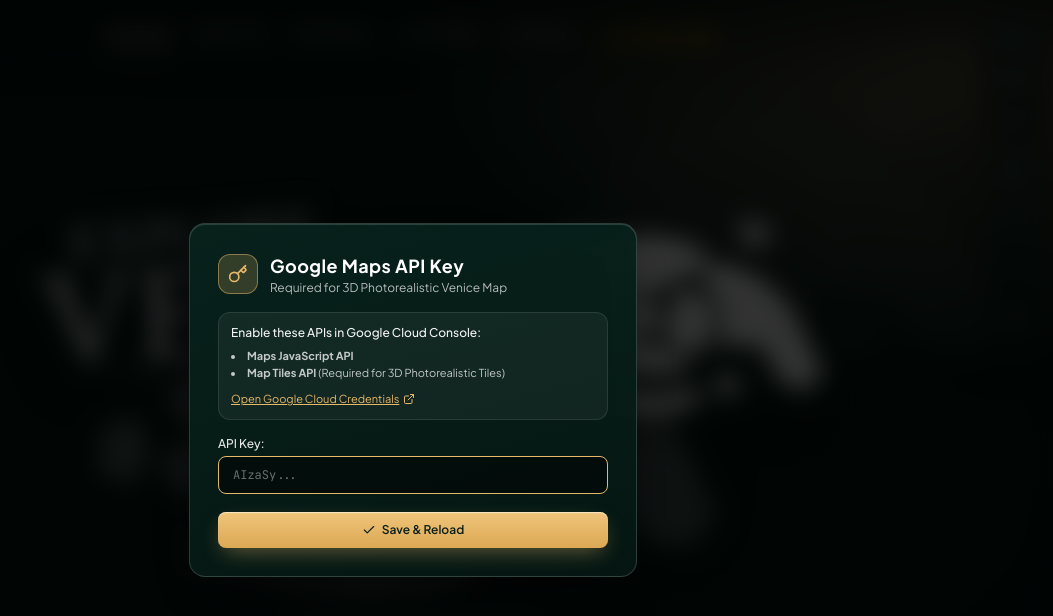
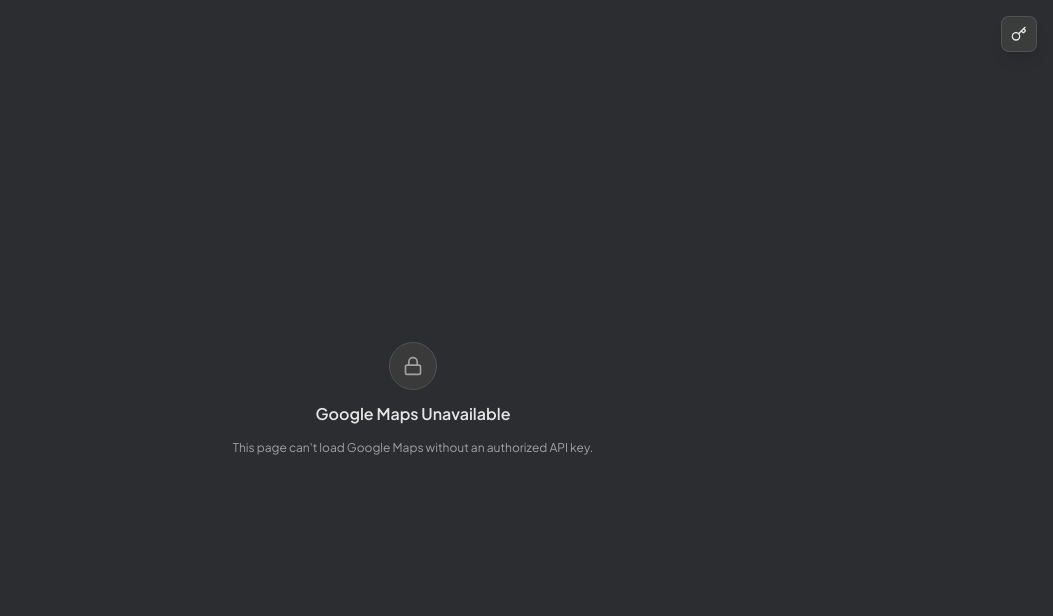
Before and after one commit to talmalek/VeniceMap, a React (Vite) app: page / in a window 1280 px wide. Shown: the top 616 px of the page, without its empty margins (227-1280 px from the left). Built offline with nearby package versions, Linux system fonts and the light colour scheme; a web font is replaced by a local one.

Commit message:
feat: add password-locked AES-256-GCM encrypted Maps API key vault and gray locked screen

```diff
--- a/src/App.tsx
+++ b/src/App.tsx
@@ -23,15 +23,17 @@ import {
   Home,
   Images,
   Key,
+  Lock,
   Minus,
   Plus,
   RotateCw,
   Sliders,
-  ExternalLink,
   AlertCircle,
   Check,
+  Unlock,
+  X,
 } from 'lucide-react';
-import { VeniceVectorMap } from './components/VeniceVectorMap';
+import {decryptApiKey} from './utils/cryptoKey';
 
 // Code-split on-demand UI drawers, native modals, and bottom filmstrip out of the initial critical bundle
 const SettingsModal = lazy(() => import('./components/SettingsModal'));
@@ -39,18 +41,15 @@ const AlbumImportModal = lazy(() => import('./components/AlbumImportModal'));
 const AlbumFilmstrip = lazy(() => import('./components/AlbumFilmstrip'));
 
 const API_KEY_STORAGE_KEY = 'venice_maps_api_key';
+const ENCRYPTED_MAPS_KEY = (import.meta.env.VITE_ENCRYPTED_MAPS_KEY || '').trim();
 
 const getStoredApiKey = (): string => {
   if (typeof window === 'undefined') return '';
   try {
-    const params = new URLSearchParams(window.location.search);
-    const keyParam = params.get('key') || params.get('gmp_key');
-    if (keyParam) {
-      localStorage.setItem(API_KEY_STORAGE_KEY, keyParam.trim());
-      return keyParam.trim();
-    }
-    const stored = localStorage.getItem(API_KEY_STORAGE_KEY);
-    if (stored && stored.trim()) return stored.trim();
+    const sessionKey = sessionStorage.getItem(API_KEY_STORAGE_KEY);
+    if (sessionKey && sessionKey.trim()) return sessionKey.trim();
+    const localKey = localStorage.getItem(API_KEY_STORAGE_KEY);
+    if (localKey && localKey.trim()) return localKey.trim();
   } catch {
     // Ignore storage errors
   }
@@ -62,9 +61,14 @@ const COLOR_STORAGE_KEY = 'venice_globe_color_grading_v2';
 export default function App() {
   const globeRef = React.useRef<Globe3DLayerRef | null>(null);
 
-  // Google Maps Platform API Key state & modal
+  // Google Maps Platform API Key & Password Unlock state
   const [apiKey, setApiKey] = useState<string>(getStoredApiKey);
-  const [showApiKeyModal, setShowApiKeyModal] = useState<boolean>(() => !getStoredApiKey());
+  const [showApiKeyModal, setShowApiKeyModal] = useState<boolean>(false);
+  const [passwordInput, setPasswordInput] = useState<string>('');
+  const [rememberDevice, setRememberDevice] = useState<boolean>(false);
+  const [isDecrypting, setIsDecrypting] = useState<boolean>(false);
+  const [unlockError, setUnlockError] = useState<string>('');
+  const [showManualKey, setShowManualKey] = useState<boolean>(() => !ENCRYPTED_MAPS_KEY);
   const [inputKey, setInputKey] = useState<string>('');
   const [authFailed, setAuthFailed] = useState<boolean>(false);
 
@@ -76,27 +80,70 @@ export default function App() {
     };
   }, []);
 
-  const handleSaveApiKey = (e?: React.FormEvent) => {
-    if (e) e.preventDefault();
+  const handleUnlockWithPassword = async (e: React.FormEvent) => {
+    e.preventDefault();
+    if (!passwordInput) return;
+    if (!ENCRYPTED_MAPS_KEY) {
+      setUnlockError('No encrypted API key is configured in this build.');
+      return;
+    }
+
+    setIsDecrypting(true);
+    setUnlockError('');
+    try {
+      const decrypted = await decryptApiKey(ENCRYPTED_MAPS_KEY, passwordInput);
+      try {
+        if (rememberDevice) {
+          localStorage.setItem(API_KEY_STORAGE_KEY, decrypted);
+          sessionStorage.removeItem(API_KEY_STORAGE_KEY);
+        } else {
+          sessionStorage.setItem(API_KEY_STORAGE_KEY, decrypted);
+          localStorage.removeItem(API_KEY_STORAGE_KEY);
+        }
+      } catch {
+        // Storage unavailable; keep in memory
+      }
+      setApiKey(decrypted);
+      setPasswordInput('');
+      setAuthFailed(false);
+      setShowApiKeyModal(false);
+    } catch {
+      setUnlockError('Incorrect password. Access denied.');
+    } finally {
+      setIsDecrypting(false);
+    }
+  };
+
+  const handleSaveManualKey = (e: React.FormEvent) => {
+    e.preventDefault();
     const clean = inputKey.trim();
     if (!clean) return;
     try {
+      if (rememberDevice) {
         localStorage.setItem(API_KEY_STORAGE_KEY, clean);
+        sessionStorage.removeItem(API_KEY_STORAGE_KEY);
+      } else {
+        sessionStorage.setItem(API_KEY_STORAGE_KEY, clean);
+        localStorage.removeItem(API_KEY_STORAGE_KEY);
+      }
     } catch {}
     setApiKey(clean);
+    setInputKey('');
     setAuthFailed(false);
     setShowApiKeyModal(false);
-    window.location.reload();
   };
 
   const handleClearApiKey = () => {
     try {
+      sessionStorage.removeItem(API_KEY_STORAGE_KEY);
       localStorage.removeItem(API_KEY_STORAGE_KEY);
     } catch {}
     setApiKey('');
     setInputKey('');
+    setPasswordInput('');
     setAuthFailed(false);
-    setShowApiKeyModal(true);
+    setShowApiKeyModal(false);
+    window.location.reload();
   };
 
   // Zoom progress drives the Explore Venice logo glide into the upper-left corner (0 = overview, 1 = zoomed in)
@@ -298,7 +345,6 @@ export default function App() {
 
       {/* Main Stage: Full-Viewport 3D Photorealistic Venice Buildings Globe */}
       <main className="w-full h-full relative">
-        {apiKey ? (
         <Globe3DLayer
           ref={globeRef}
           initialZoom={coverZoom}
@@ -313,11 +359,6 @@ export default function App() {
           onSelectPhoto={handleSelectPhoto}
           onHoverPhoto={setHoveredPhotoId}
         />
-        ) : (
-          <div className="w-full h-full flex flex-col items-center justify-center p-8 bg-[#061E19] relative overflow-hidden">
-            <VeniceVectorMap className="w-full max-w-2xl h-auto opacity-35 animate-pulse" />
-          </div>
-        )}
 
         {/* Explore Venice Brush Hero, White Vector Map & Dynamic Upper-Left Logo Glide */}
         <CloudFrameOverlay
@@ -333,7 +374,7 @@ export default function App() {
         <header className="fixed top-0 inset-x-0 z-30 pointer-events-none pl-28 pr-14 sm:px-8 py-5 flex items-center justify-center">
           <nav
             aria-label="Primary Venice navigation"
-            className="pointer-events-auto flex items-center gap-4 sm:gap-6 text-xs sm:text-[13px] font-medium tracking-[0.04em] text-white/90 drop-shadow-[0_2px_8px_rgba(0,0,0,0.75)]"
+            className="pointer-events-auto flex items-center gap-4 sm:gap-8 text-xs sm:text-[13px] font-medium tracking-[0.04em] text-white/90 drop-shadow-[0_2px_8px_rgba(0,0,0,0.75)]"
           >
             <button
               type="button"
@@ -395,23 +436,6 @@ export default function App() {
               }`}
             >
               Calibration
-            </button>
-
-            <button
-              type="button"
-              onClick={() => {
-                setInputKey(apiKey);
-                setShowApiKeyModal(true);
-              }}
-              className={`py-1 flex items-center gap-1.5 transition-colors cursor-pointer whitespace-nowrap shrink-0 border-b-2 focus-visible:outline-2 focus-visible:outline-offset-4 focus-visible:outline-[#E6B86A] ${
-                !apiKey || authFailed
-                  ? 'text-amber-400 border-amber-400 font-semibold'
-                  : 'text-white/80 border-transparent hover:text-white hover:border-white/50'
-              }`}
-              title="Google Maps Platform API Key"
-            >
-              <Key className="w-3.5 h-3.5" />
-              <span>{apiKey ? 'API Key' : 'Connect Maps'}</span>
             </button>
           </nav>
         </header>
@@ -574,9 +598,54 @@ export default function App() {
               >
                 <Sliders className="w-4 h-4" />
               </button>
+
+              <button
+                type="button"
+                onClick={() => {
+                  setUnlockError('');
+                  setShowApiKeyModal(true);
+                }}
+                title="Owner Key Access (Lock / Manage API Key)"
+                aria-label="Owner Key Access"
+                className="w-9 h-9 rounded-lg flex items-center justify-center text-emerald-300/90 hover:bg-white/12 hover:text-white transition-all duration-150 active:scale-95 cursor-pointer"
+              >
+                <Key className="w-4 h-4" />
+              </button>
             </div>
           </div>
         </main>
+      </div>
+  );
+
+  const lockedGrayScreen = (
+    <div className="relative w-screen h-screen overflow-hidden bg-[#2b2d30] text-neutral-300 select-none flex flex-col items-center justify-center p-6">
+      {/* Small Key Button in Top-Right Corner */}
+      <button
+        type="button"
+        onClick={() => {
+          setUnlockError('');
+          setPasswordInput('');
+          setShowApiKeyModal(true);
+        }}
+        title="Unlock Google Maps with Password"
+        aria-label="Unlock Google Maps"
+        className="fixed top-4 right-4 z-40 w-9 h-9 rounded-lg bg-neutral-700/80 hover:bg-neutral-600 border border-neutral-500/40 text-neutral-200 hover:text-white flex items-center justify-center shadow-lg transition-all duration-150 active:scale-95 cursor-pointer"
+      >
+        <Key className="w-4 h-4" />
+      </button>
+
+      {/* Gray Locked Notice */}
+      <div className="max-w-sm text-center space-y-3">
+        <div className="w-12 h-12 mx-auto rounded-full bg-neutral-700/70 border border-neutral-600 flex items-center justify-center text-neutral-400">
+          <Lock className="w-5 h-5" />
+        </div>
+        <h1 className="text-base font-semibold text-neutral-200">
+          Google Maps Unavailable
+        </h1>
+        <p className="text-xs text-neutral-400 leading-relaxed">
+          This page can&apos;t load Google Maps without an authorized API key.
+        </p>
+      </div>
     </div>
   );
 
@@ -590,103 +659,174 @@ export default function App() {
           {mainStage}
         </APIProvider>
       ) : (
-        mainStage
+        lockedGrayScreen
       )}
 
-      {/* Google Maps Platform API Key Modal */}
+      {/* Owner Password / API Key Unlock Modal */}
       {showApiKeyModal && (
-        <div className="fixed inset-0 z-50 flex items-center justify-center p-4 bg-black/80 backdrop-blur-md animate-fade-in select-text">
-          <div className="w-full max-w-md rounded-2xl venice-glass-strong border border-[#E6B86A]/40 p-6 sm:p-7 shadow-2xl text-white">
-            <div className="flex items-center gap-3 mb-4">
+        <div className="fixed inset-0 z-50 flex items-center justify-center p-4 bg-black/75 backdrop-blur-md animate-fade-in select-text">
+          <div className="w-full max-w-sm rounded-2xl venice-glass-strong border border-[#E6B86A]/40 p-6 shadow-2xl text-white relative">
+            <button
+              type="button"
+              onClick={() => setShowApiKeyModal(false)}
+              aria-label="Close"
+              className="absolute top-4 right-4 w-7 h-7 rounded-lg bg-white/10 hover:bg-white/20 text-white/70 hover:text-white flex items-center justify-center transition-colors cursor-pointer"
+            >
+              <X className="w-4 h-4" />
+            </button>
+
+            <div className="flex items-center gap-3 mb-4 pr-6">
               <div className="w-10 h-10 rounded-xl bg-[#E6B86A]/20 border border-[#E6B86A]/50 flex items-center justify-center text-[#E6B86A] shrink-0">
-                <Key className="w-5 h-5" />
+                {apiKey ? <Unlock className="w-5 h-5" /> : <Key className="w-5 h-5" />}
               </div>
               <div>
-                <h2 className="text-base sm:text-lg font-bold text-white tracking-wide">
-                  Google Maps API Key
+                <h2 className="text-base font-bold text-white tracking-wide">
+                  {apiKey ? 'Maps Unlocked' : 'Owner Unlock'}
                 </h2>
                 <p className="text-xs text-white/70">
-                  Required for 3D Photorealistic Venice Map
+                  {apiKey
+                    ? 'Google Maps 3D session is active'
+                    : 'Enter password to decrypt Maps API key'}
                 </p>
               </div>
             </div>
 
             {authFailed && (
-              <div className="mb-4 p-3 rounded-lg bg-red-950/70 border border-red-500/50 flex items-start gap-2.5 text-xs text-red-200">
+              <div className="mb-4 p-3 rounded-lg bg-red-950/70 border border-red-500/50 flex items-start gap-2 text-xs text-red-200">
                 <AlertCircle className="w-4 h-4 text-red-400 shrink-0 mt-0.5" />
-                <div>
-                  <strong className="block font-semibold">Authentication Failed (ApiProjectMapError)</strong>
-                  <p className="mt-0.5 text-white/80">
-                    Verify that your Google Cloud key has both <strong>Maps JavaScript API</strong> and <strong>Map Tiles API</strong> enabled.
-                  </p>
-                </div>
+                <span>
+                  Google Maps rejected this API key. Verify Maps JavaScript API and Map Tiles API are enabled.
+                </span>
               </div>
             )}
 
-            <div className="space-y-2 mb-4 text-xs text-white/80 bg-white/5 rounded-xl p-3 border border-white/10">
-              <p className="font-medium text-white/95">
-                Enable these APIs in Google Cloud Console:
-              </p>
-              <ul className="list-disc list-inside space-y-0.5 text-white/75 text-[11px]">
-                <li><strong>Maps JavaScript API</strong></li>
-                <li><strong>Map Tiles API</strong> (Required for 3D Photorealistic Tiles)</li>
-              </ul>
-              <a
-                href="https://console.cloud.google.com/google/maps-apis/credentials"
-                target="_blank"
-                rel="noopener noreferrer"
-                className="text-[#E6B86A] hover:text-[#F5CF8B] underline inline-flex items-center gap-1 text-[11px] pt-1"
+            {unlockError && (
+              <div className="mb-4 p-2.5 rounded-lg bg-red-950/70 border border-red-500/50 flex items-center gap-2 text-xs text-red-200">
+                <AlertCircle className="w-4 h-4 text-red-400 shrink-0" />
+                <span>{unlockError}</span>
+              </div>
+            )}
+
+            {apiKey && !authFailed ? (
+              <div className="space-y-3">
+                <div className="p-3 rounded-lg bg-white/5 border border-white/10 text-xs text-white/80 flex items-center justify-between">
+                  <span>Active Key</span>
+                  <span className="font-mono text-[#E6B86A]">
+                    {apiKey.slice(0, 6)}••••••••
+                  </span>
+                </div>
+                <button
+                  type="button"
+                  onClick={handleClearApiKey}
+                  className="w-full py-2.5 px-4 bg-red-900/50 hover:bg-red-900/70 text-red-100 border border-red-500/40 rounded-lg text-xs font-semibold flex items-center justify-center gap-2 transition-colors cursor-pointer"
                 >
-                <span>Open Google Cloud Credentials</span>
-                <ExternalLink className="w-3 h-3" />
-              </a>
+                  <Lock className="w-3.5 h-3.5" />
+                  <span>Lock &amp; Clear Key</span>
+                </button>
+              </div>
+            ) : !showManualKey && ENCRYPTED_MAPS_KEY ? (
+              <form onSubmit={handleUnlockWithPassword} className="space-y-3.5">
+                <div>
+                  <label htmlFor="owner-password-input" className="block text-xs font-medium text-white/90 mb-1">
+                    Password
+                  </label>
+                  <input
+                    id="owner-password-input"
+                    type="password"
+                    value={passwordInput}
+                    onChange={(e) => setPasswordInput(e.target.value)}
+                    placeholder="Enter your unlock password"
+                    className="w-full px-3.5 py-2.5 rounded-lg bg-black/50 border border-white/20 text-white placeholder-white/40 focus:outline-none focus:border-[#E6B86A] text-xs"
+                    autoFocus
+                  />
                 </div>
 
-            <form onSubmit={handleSaveApiKey} className="space-y-3.5">
+                <label className="flex items-center gap-2 text-xs text-white/75 cursor-pointer">
+                  <input
+                    type="checkbox"
+                    checked={rememberDevice}
+                    onChange={(e) => setRememberDevice(e.target.checked)}
+                    className="rounded border-white/30 bg-black/40 accent-[#E6B86A]"
+                  />
+                  <span>Remember on this browser</span>
+                </label>
+
+                <button
+                  type="submit"
+                  disabled={isDecrypting || !passwordInput}
+                  className="w-full py-2.5 px-4 venice-gold-btn rounded-lg font-semibold text-xs transition-all flex items-center justify-center gap-1.5 cursor-pointer disabled:opacity-50"
+                >
+                  <Unlock className="w-3.5 h-3.5" />
+                  <span>{isDecrypting ? 'Decrypting...' : 'Unlock Maps'}</span>
+                </button>
+
+                <button
+                  type="button"
+                  onClick={() => {
+                    setShowManualKey(true);
+                    setUnlockError('');
+                  }}
+                  className="w-full text-center text-[11px] text-white/55 hover:text-white/90 underline cursor-pointer pt-1"
+                >
+                  Or enter a manual API key
+                </button>
+              </form>
+            ) : (
+              <form onSubmit={handleSaveManualKey} className="space-y-3.5">
+                {!ENCRYPTED_MAPS_KEY && (
+                  <p className="text-[11px] text-amber-200/90 bg-amber-950/40 border border-amber-500/30 rounded-lg p-2.5">
+                    Encrypted vault not configured yet. Set <strong>GOOGLE_MAPS_API_KEY</strong> and <strong>UNLOCK_PASSWORD</strong> in GitHub Actions Secrets, or enter a key manually below.
+                  </p>
+                )}
+
                 <div>
                   <label htmlFor="maps-key-input" className="block text-xs font-medium text-white/90 mb-1">
-                  API Key:
+                    Google Maps API Key
                   </label>
                   <input
                     id="maps-key-input"
-                  type="text"
+                    type="password"
                     value={inputKey}
                     onChange={(e) => setInputKey(e.target.value)}
-                  placeholder={apiKey ? `${apiKey.slice(0, 10)}... (Paste new key)` : 'AIzaSy...'}
+                    placeholder="AIzaSy..."
                     className="w-full px-3.5 py-2.5 rounded-lg bg-black/50 border border-white/20 text-white placeholder-white/40 focus:outline-none focus:border-[#E6B86A] text-xs font-mono"
                     autoFocus
                   />
                 </div>
 
-              <div className="flex items-center gap-2 pt-1">
+                <label className="flex items-center gap-2 text-xs text-white/75 cursor-pointer">
+                  <input
+                    type="checkbox"
+                    checked={rememberDevice}
+                    onChange={(e) => setRememberDevice(e.target.checked)}
+                    className="rounded border-white/30 bg-black/40 accent-[#E6B86A]"
+                  />
+                  <span>Remember on this browser</span>
+                </label>
+
                 <button
                   type="submit"
-                  className="flex-1 py-2.5 px-4 venice-gold-btn rounded-lg font-semibold text-xs transition-all flex items-center justify-center gap-1.5 cursor-pointer"
+                  disabled={!inputKey.trim()}
+                  className="w-full py-2.5 px-4 venice-gold-btn rounded-lg font-semibold text-xs transition-all flex items-center justify-center gap-1.5 cursor-pointer disabled:opacity-50"
                 >
                   <Check className="w-3.5 h-3.5" />
-                  <span>Save & Reload</span>
+                  <span>Load Maps</span>
                 </button>
-                {apiKey && (
+
+                {ENCRYPTED_MAPS_KEY && (
                   <button
                     type="button"
-                    onClick={handleClearApiKey}
-                    className="py-2.5 px-3 bg-red-900/40 hover:bg-red-900/60 text-red-200 border border-red-500/30 rounded-lg text-xs font-medium transition-colors cursor-pointer"
-                    title="Remove saved API key"
+                    onClick={() => {
+                      setShowManualKey(false);
+                      setUnlockError('');
+                    }}
+                    className="w-full text-center text-[11px] text-white/55 hover:text-white/90 underline cursor-pointer pt-1"
                   >
-                    Clear Key
+                    Back to password unlock
                   </button>
                 )}
-                {apiKey && !authFailed && (
-                  <button
-                    type="button"
-                    onClick={() => setShowApiKeyModal(false)}
-                    className="py-2.5 px-3 bg-white/10 hover:bg-white/15 text-white/80 hover:text-white rounded-lg text-xs font-medium transition-colors cursor-pointer"
-                  >
-                    Close
-                  </button>
+              </form>
             )}
-              </div>
-            </form>
           </div>
         </div>
       )}
--- /dev/null
+++ b/src/utils/cryptoKey.ts
@@ -0,0 +1,60 @@
+const PBKDF2_ITERATIONS = 600_000;
+const SALT_LENGTH = 16;
+const IV_LENGTH = 12;
+
+/**
+ * Decrypts a base64-encoded payload ([16B salt][12B iv][ciphertext + 16B GCM authTag])
+ * using PBKDF2-SHA256 + AES-256-GCM via the browser's native Web Crypto API.
+ */
+export async function decryptApiKey(
+  encodedPayload: string,
+  password: string
+): Promise<string> {
+  if (!encodedPayload || !password) {
+    throw new Error('Missing encrypted payload or password.');
+  }
+
+  const binary = atob(encodedPayload);
+  const bytes = new Uint8Array(binary.length);
+  for (let i = 0; i < binary.length; i++) {
+    bytes[i] = binary.charCodeAt(i);
+  }
+
+  if (bytes.length <= SALT_LENGTH + IV_LENGTH + 16) {
+    throw new Error('Invalid encrypted key payload.');
+  }
+
+  const salt = bytes.slice(0, SALT_LENGTH);
+  const iv = bytes.slice(SALT_LENGTH, SALT_LENGTH + IV_LENGTH);
+  const ciphertextWithTag = bytes.slice(SALT_LENGTH + IV_LENGTH);
+
+  const encoder = new TextEncoder();
+  const keyMaterial = await window.crypto.subtle.importKey(
+    'raw',
+    encoder.encode(password),
+    'PBKDF2',
+    false,
+    ['deriveKey']
+  );
+
+  const aesKey = await window.crypto.subtle.deriveKey(
+    {
+      name: 'PBKDF2',
+      salt,
+      iterations: PBKDF2_ITERATIONS,
+      hash: 'SHA-256',
+    },
+    keyMaterial,
+    {name: 'AES-GCM', length: 256},
+    false,
+    ['decrypt']
+  );
+
+  const decryptedBuffer = await window.crypto.subtle.decrypt(
+    {name: 'AES-GCM', iv},
+    aesKey,
+    ciphertextWithTag
+  );
+
+  return new TextDecoder().decode(decryptedBuffer);
+}
```
Also changed, not shown: vite.config.ts (+34 -1 lines), 1 other file (tests, documents, lock files or other folders). Lines whose indentation alone changed are shown as unchanged.
